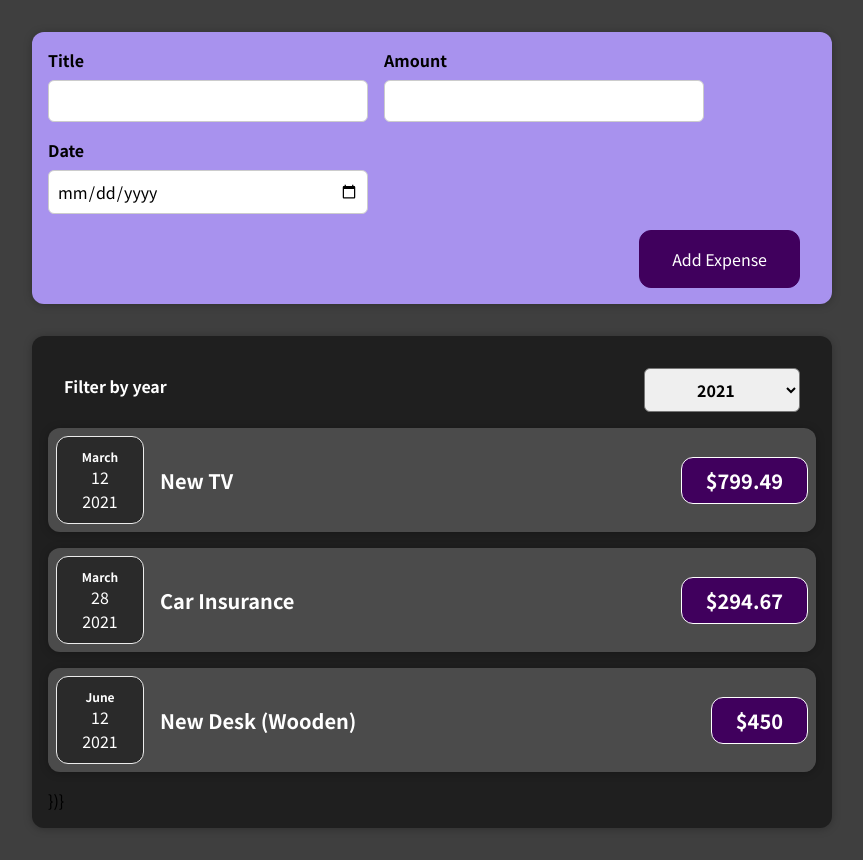
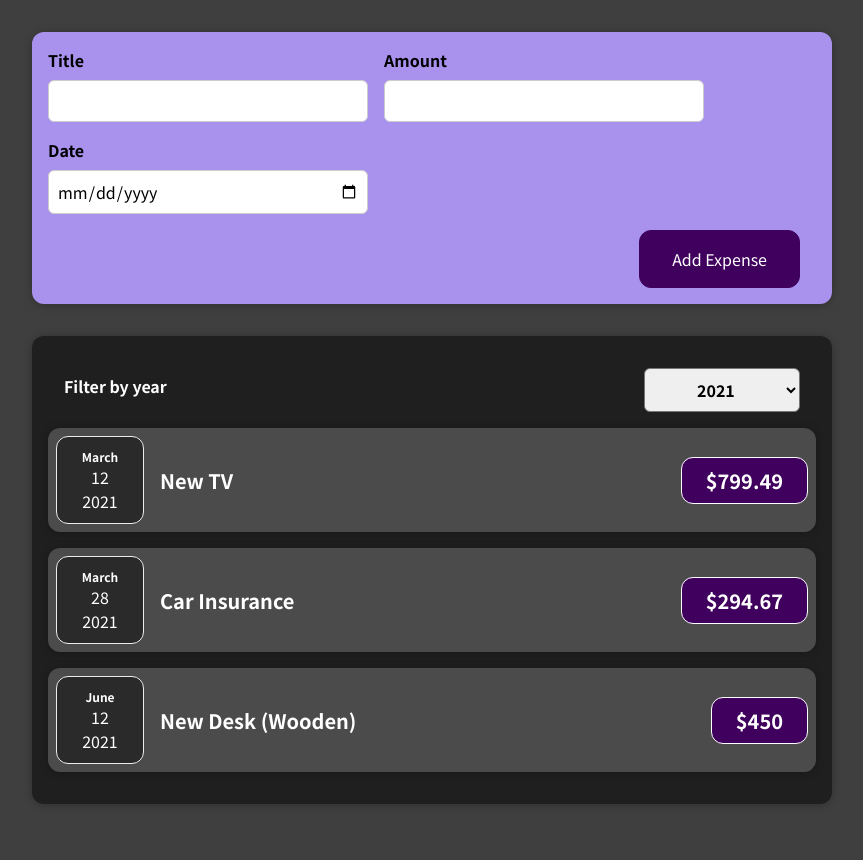
Before and after one commit to Dakota-Leonard/expense-tracker, a React (Create React App) app: page / in a window 1280 px wide. Shown: the whole page, without its empty margins (208-1071 px from the left). After the commit the page ends 836 px from the top, so only its background shows below. Built offline with nearby package versions, Linux system fonts and the light colour scheme.

Commit message:
Fix typo in Expenses component

```diff
--- a/src/components/Expenses/Expenses.js
+++ b/src/components/Expenses/Expenses.js
@@ -29,7 +29,6 @@ const Expenses = props => {
             />
           );
         })}
-      })}
     </Card>
   );
 };
```
